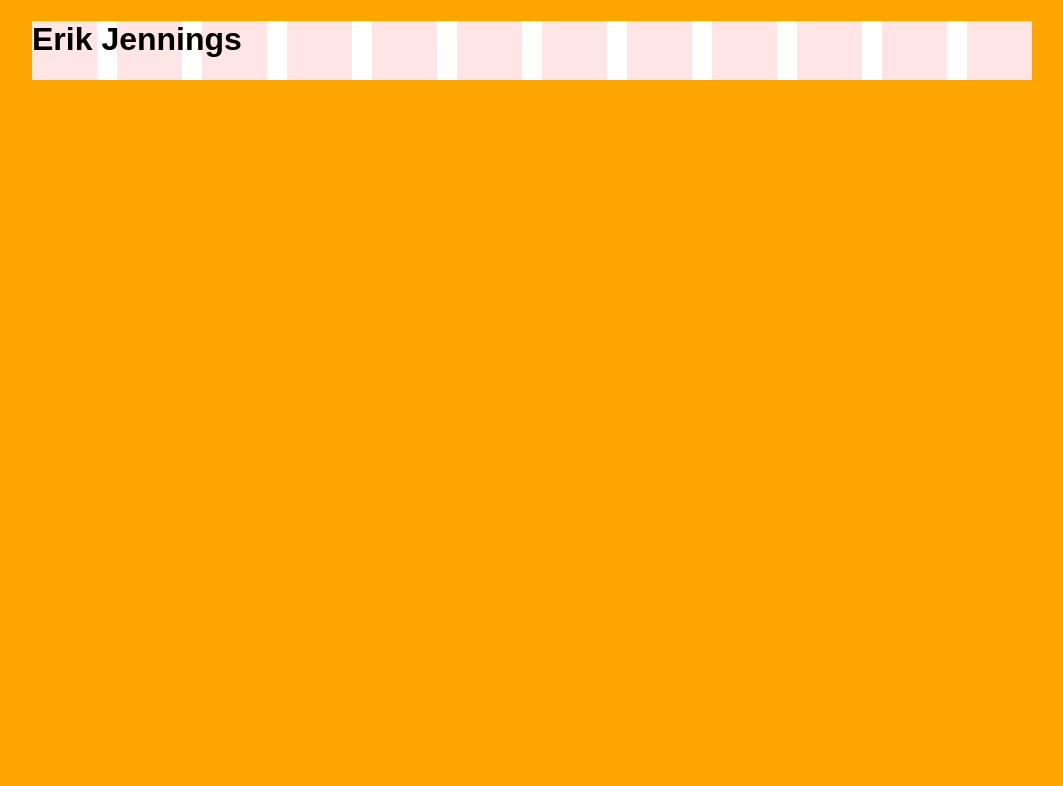
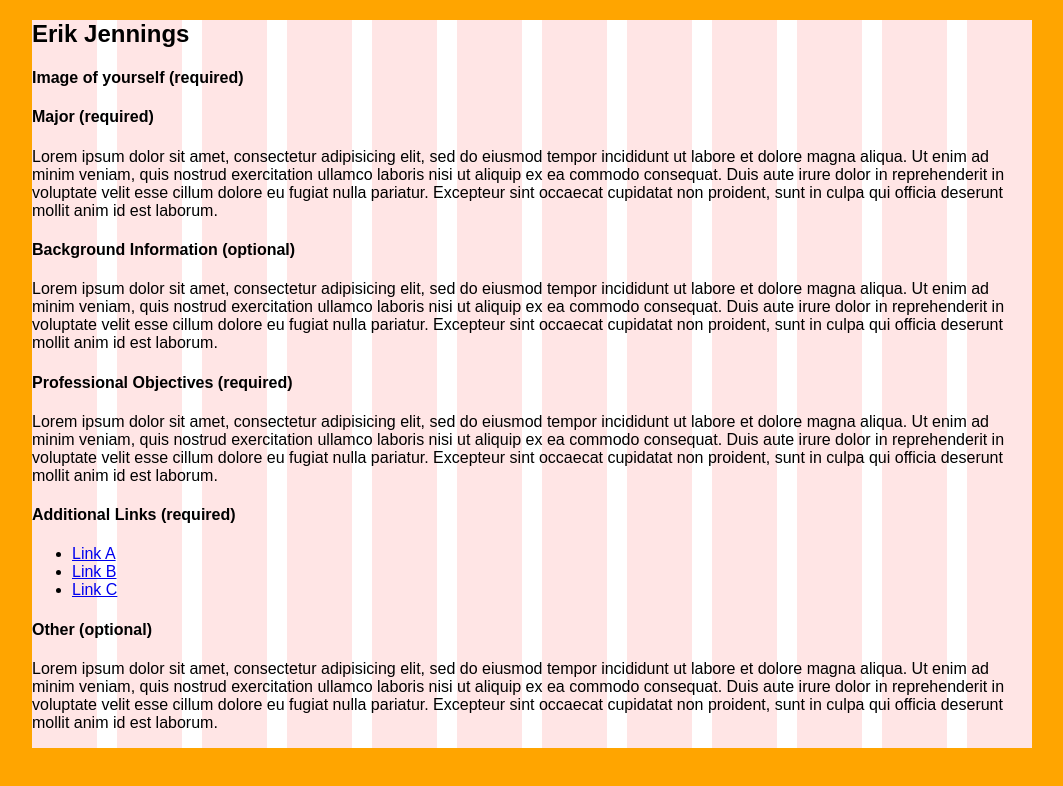
Before and after one commit to emjennings/p1-bio, a plain HTML site: page index.html in a window 1280 px wide. Shown: the whole page, without its empty margins (108-1171 px from the left). Drawn offline with Linux system fonts and the light colour scheme.

Commit message:
Content for Bio
examples and requirements

```diff
--- a/index.html
+++ b/index.html
@@ -14,7 +14,54 @@
 	<div class="container showgrid">
 
 		<!-- Your Content -->
-		<h1>Erik Jennings</h1>
+
+		<h2>Erik Jennings</h2>
+
+<h4>Image of yourself (required)</h4>
+
+<h4>Major (required)</h4>
+
+<p>Lorem ipsum dolor sit amet, consectetur adipisicing elit, sed do eiusmod
+tempor incididunt ut labore et dolore magna aliqua. Ut enim ad minim veniam,
+quis nostrud exercitation ullamco laboris nisi ut aliquip ex ea commodo
+consequat. Duis aute irure dolor in reprehenderit in voluptate velit esse
+cillum dolore eu fugiat nulla pariatur. Excepteur sint occaecat cupidatat non
+proident, sunt in culpa qui officia deserunt mollit anim id est laborum.</p>
+
+<h4>Background Information (optional)</h4>
+
+<p>Lorem ipsum dolor sit amet, consectetur adipisicing elit, sed do eiusmod
+tempor incididunt ut labore et dolore magna aliqua. Ut enim ad minim veniam,
+quis nostrud exercitation ullamco laboris nisi ut aliquip ex ea commodo
+consequat. Duis aute irure dolor in reprehenderit in voluptate velit esse
+cillum dolore eu fugiat nulla pariatur. Excepteur sint occaecat cupidatat non
+proident, sunt in culpa qui officia deserunt mollit anim id est laborum.</p>
+
+<h4>Professional Objectives (required)</h4>
+
+<p>Lorem ipsum dolor sit amet, consectetur adipisicing elit, sed do eiusmod
+tempor incididunt ut labore et dolore magna aliqua. Ut enim ad minim veniam,
+quis nostrud exercitation ullamco laboris nisi ut aliquip ex ea commodo
+consequat. Duis aute irure dolor in reprehenderit in voluptate velit esse
+cillum dolore eu fugiat nulla pariatur. Excepteur sint occaecat cupidatat non
+proident, sunt in culpa qui officia deserunt mollit anim id est laborum.</p>
+
+<h4>Additional Links (required)</h4>
+
+<ul>
+<li><a href="#">Link A</a></li>
+<li><a href="#">Link B</a></li>
+<li><a href="#">Link C</a></li>
+</ul>
+
+<h4>Other (optional)</h4>
+
+<p>Lorem ipsum dolor sit amet, consectetur adipisicing elit, sed do eiusmod
+tempor incididunt ut labore et dolore magna aliqua. Ut enim ad minim veniam,
+quis nostrud exercitation ullamco laboris nisi ut aliquip ex ea commodo
+consequat. Duis aute irure dolor in reprehenderit in voluptate velit esse
+cillum dolore eu fugiat nulla pariatur. Excepteur sint occaecat cupidatat non
+proident, sunt in culpa qui officia deserunt mollit anim id est laborum.</p>
 
 		<!-- Clearfix -->
 		<div class="clear"></div>
```
